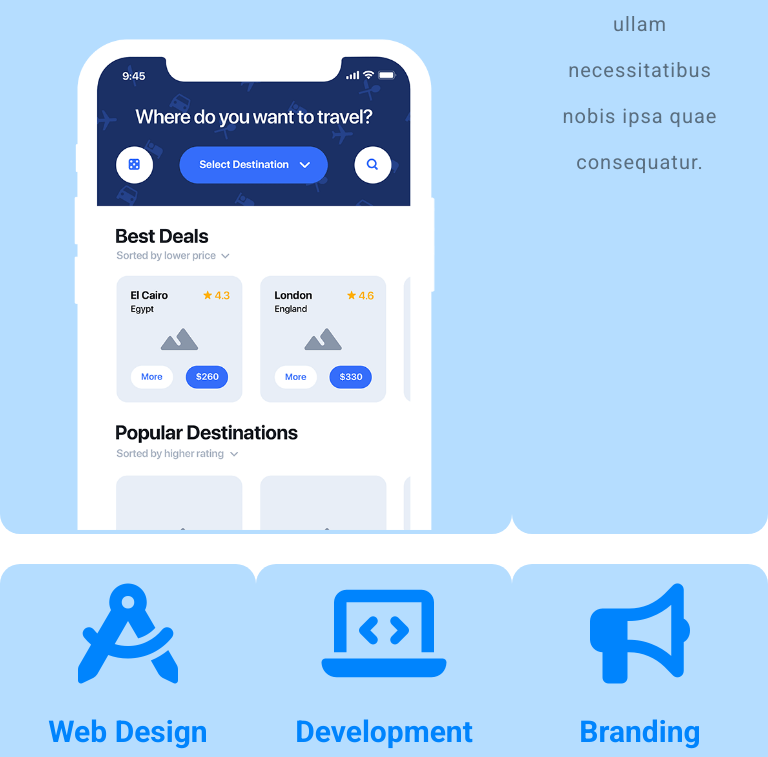
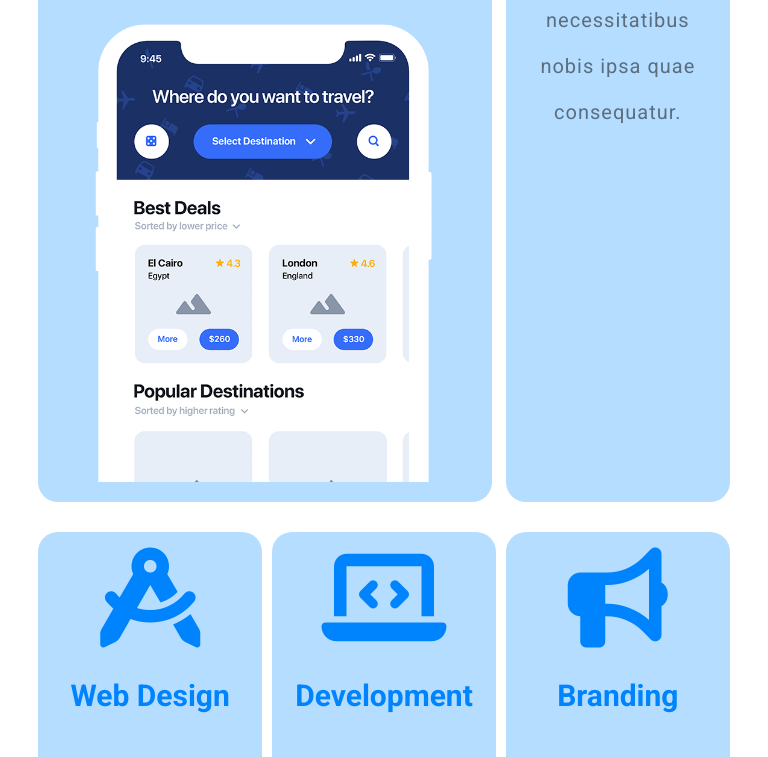
Before and after one commit to LorenzoMegna24/htmlcss-responsive-layout, a plain HTML site: page index.html in a window 768 px wide. Shown: the part 588-1345 px from the top of the page. Drawn offline with Linux system fonts and the light colour scheme.

Commit message:
Fix css header

```diff
--- a/assets/css/style.css
+++ b/assets/css/style.css
@@ -310,18 +310,17 @@ footer p{
   }
   .header-container{
     justify-content: space-between;
-    width: 100%;
   }
   .card-head-2,
   .card-head-3,
   .card-head-4,
   .card-head-5{
-    flex: 1 1;
-    flex-basis: calc(100% / 3 - 10px);
+    flex-basis: calc(100% / 3 - 1%);
+    padding: 1rem;
   }
   .card-head-1{
-    flex: 1 1;
-    flex-basis: calc((100% / 3) * 2 - 10px);
+    flex-basis: calc((100% / 3) * 2 - 1%);
+    padding: 1rem;
   }
   .testimonial-1,
   .testimonial-2,
```
